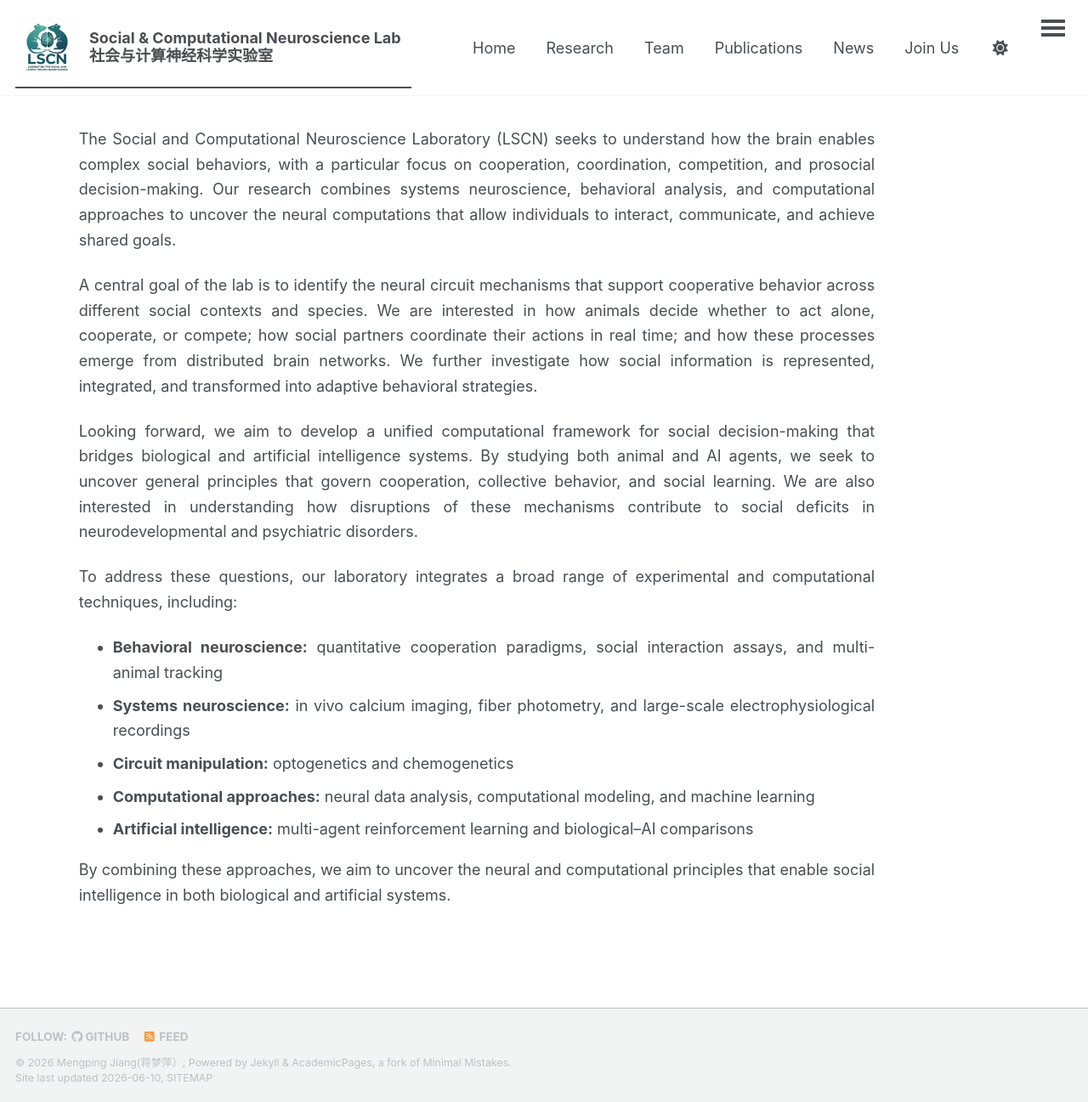
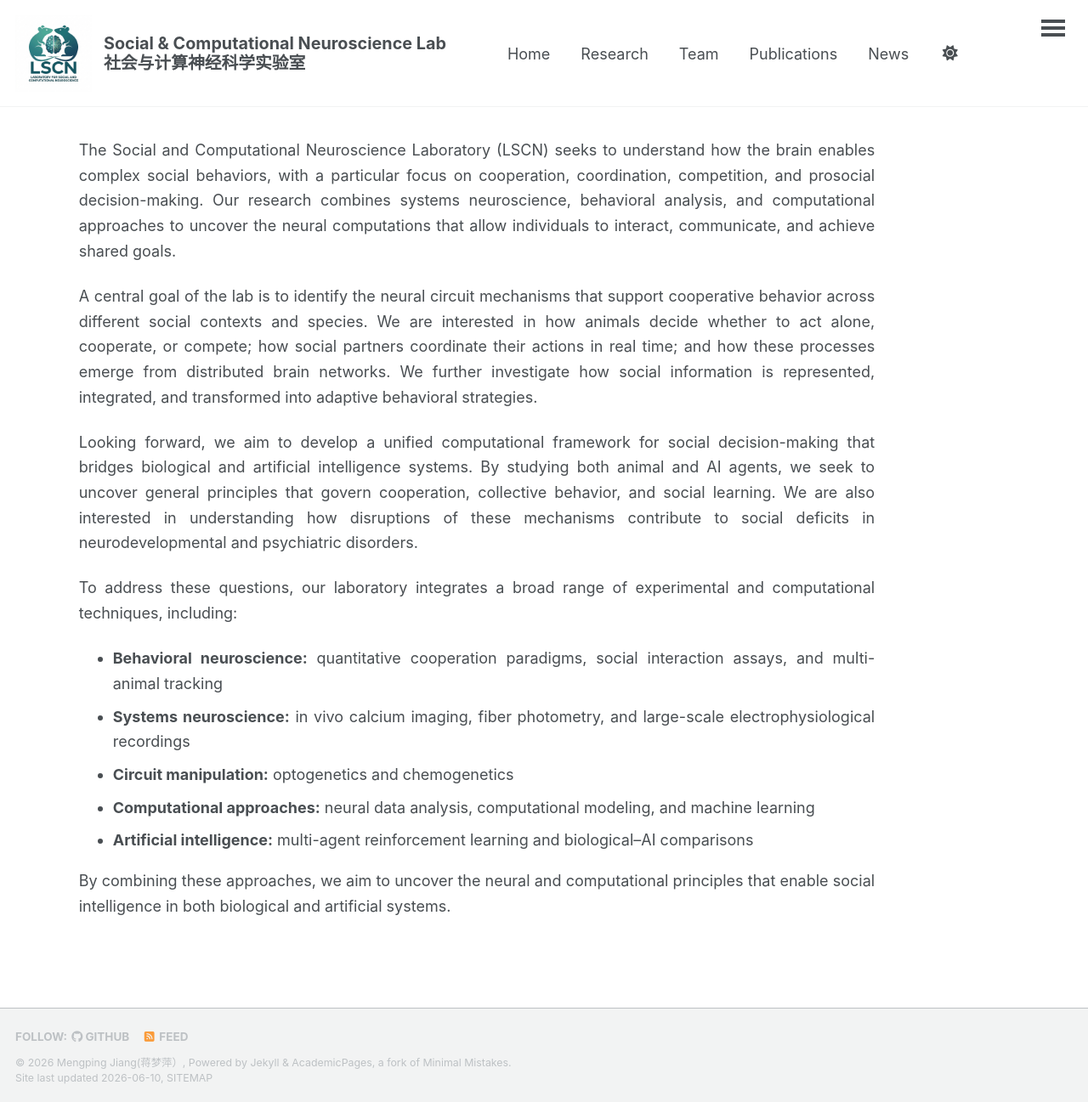
Before and after one commit to MengpingJiang/mengpingjiang.github.io, a Jekyll site: the page built from _pages/about.md, in a window 1280 px wide and 1297 px high. Shown: the whole window at 85% size. Built offline with Jekyll 4.4.1, drawn with Linux system fonts in a browser that asks for light colours; a script bundle is joined from its source files by our own code; library files that are not in the unit come from our copies.

Commit message:
Update main.scss

```diff
--- a/assets/css/main.scss
+++ b/assets/css/main.scss
@@ -44,21 +44,38 @@
 .lab-title {
   display: flex !important;
   align-items: center;
-  gap: 12px;
+  gap: 14px;
   white-space: normal !important;
-  text-decoration: none;
+  text-decoration: none !important;
+  border-bottom: none !important;
+  box-shadow: none !important;
   line-height: 1.15;
+  font-size: 1.1rem;
+}
+
+.lab-title:hover {
+font-size: 1.15rem;
+  text-decoration: none !important;
+  border-bottom: none !important;
+  box-shadow: none !important;
 }
 
 .lab-logo {
-  height: 75px;
+  height: 90px;
   width: auto;
   flex-shrink: 0;
 }
 
 .masthead__menu-item--lg {
-  min-width: 520px;
+  min-width: 560px;
   line-height: 1.1;
+  border-bottom: none !important;
+}
+
+.masthead__menu-item--lg a {
+  text-decoration: none !important;
+  border-bottom: none !important;
+  box-shadow: none !important;
 }
 
 .home-intro {
```
